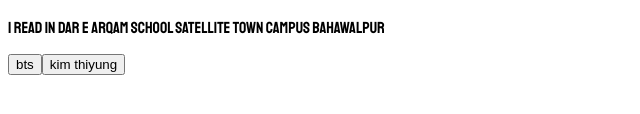
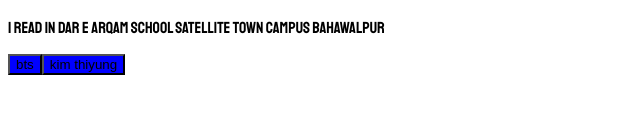
Before and after one commit to hafsamalik12/personal-site, a plain HTML site: page index.html in a window 1280 px wide. Shown: the part 186-300 px from the top of the page, without its empty margins (0-640 px from the left). Drawn offline with Linux system fonts and the light colour scheme.

Commit message:
Update style.css

```diff
--- a/style.css
+++ b/style.css
@@ -8,5 +8,5 @@ body{
     width: 100px;
 }
 .btswalabutton{
-    background-colour:blue !important;
+    background-color:blue !important;
 }
```
